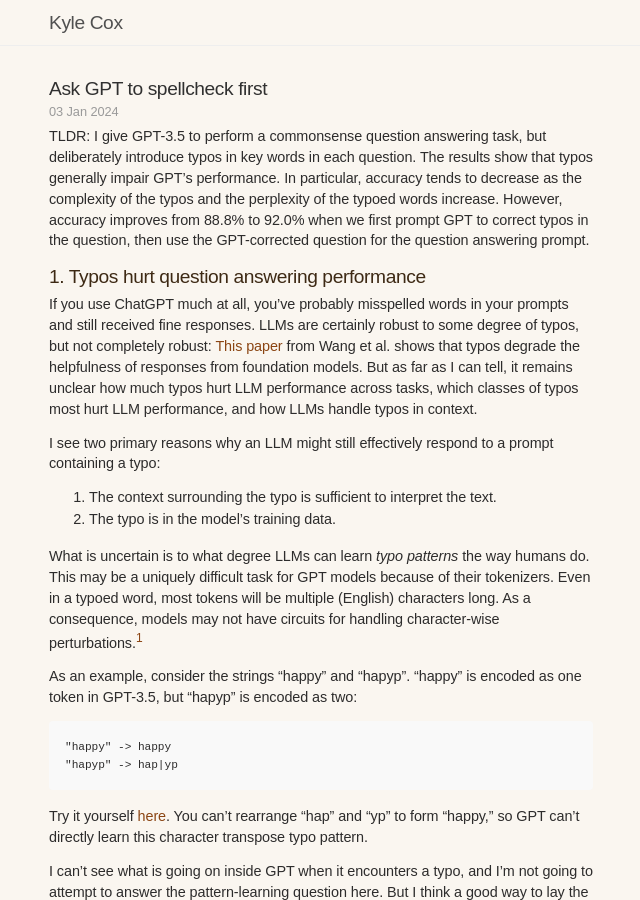
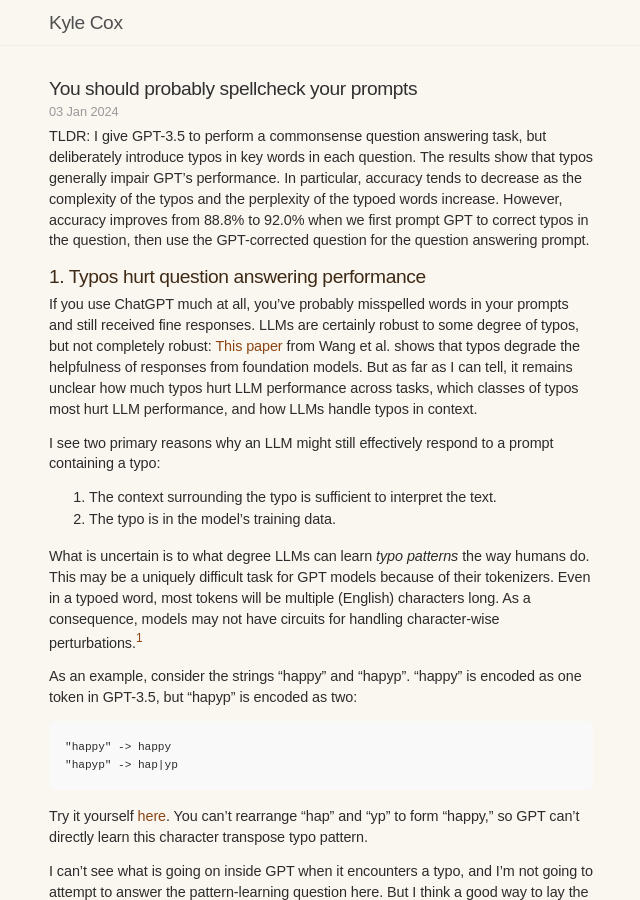
Before and after one commit to xocelyk/xocelyk.github.io, a Jekyll site: the page built from _posts/2024-01-03-llm-typo.md, in a window 1280 px wide and 900 px high. Shown: the whole window, without its empty margins (319-959 px from the left). Built offline with Jekyll 4.4.1, drawn with Linux system fonts in a browser that asks for light colours; nearby versions of some CDN libraries; some web fonts are replaced; formulas are drawn with MathJax 3.

Commit message:
title update

```diff
--- a/_posts/2024-01-03-llm-typo.md
+++ b/_posts/2024-01-03-llm-typo.md
@@ -1,6 +1,6 @@
 ---
 layout: post
-title: Ask GPT to spellcheck first
+title: You should probably spellcheck your prompts
 ---
 
 TLDR: I give GPT-3.5 to perform a commonsense question answering task, but deliberately introduce typos in key words in each question. The results show that typos generally impair GPT's performance. In particular, accuracy tends to decrease as the complexity of the typos and the perplexity of the typoed words increase. However, accuracy improves from 88.8% to 92.0% when we first prompt GPT to correct typos in the question, then use the GPT-corrected question for the question answering prompt.
```
